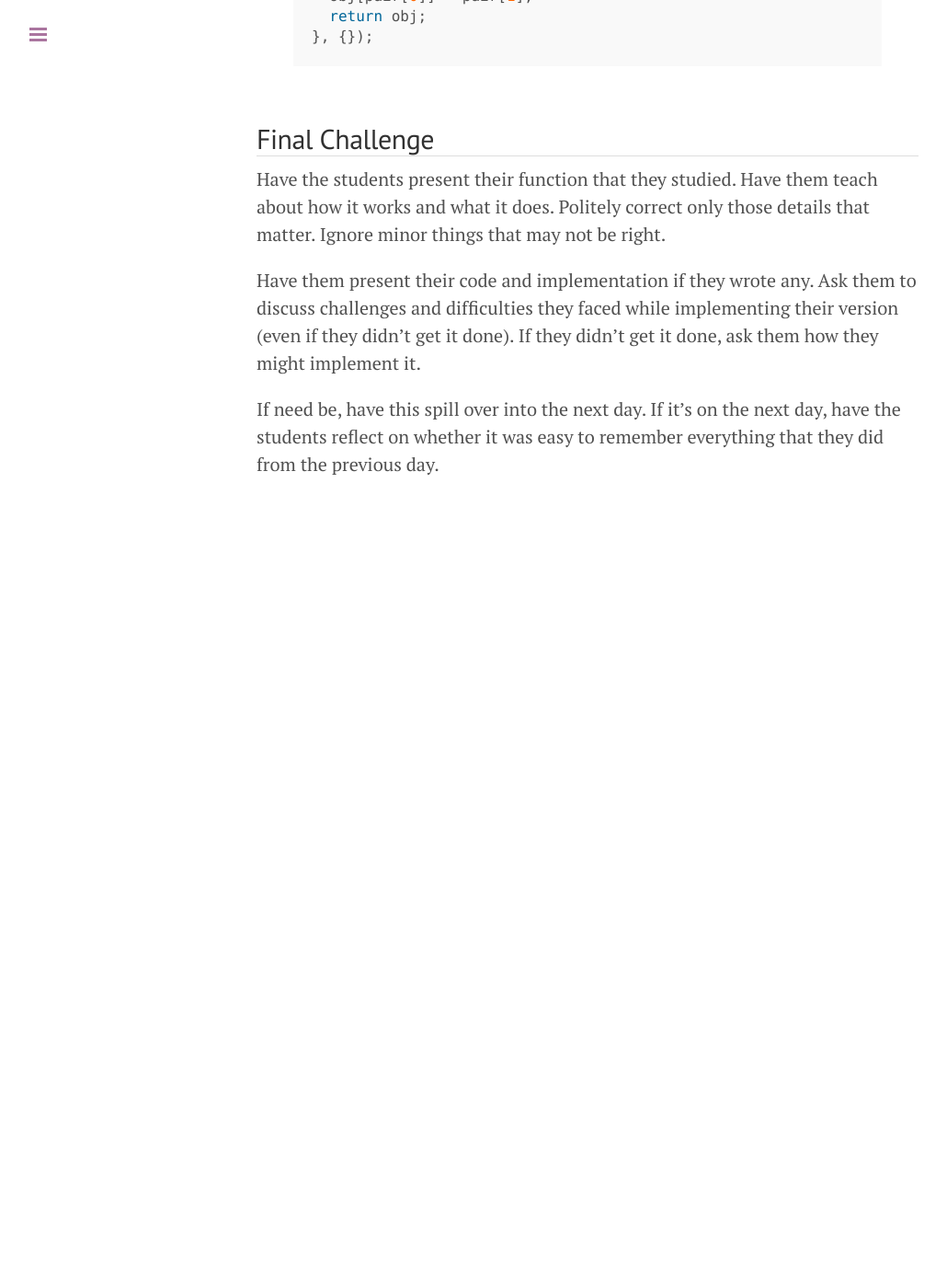
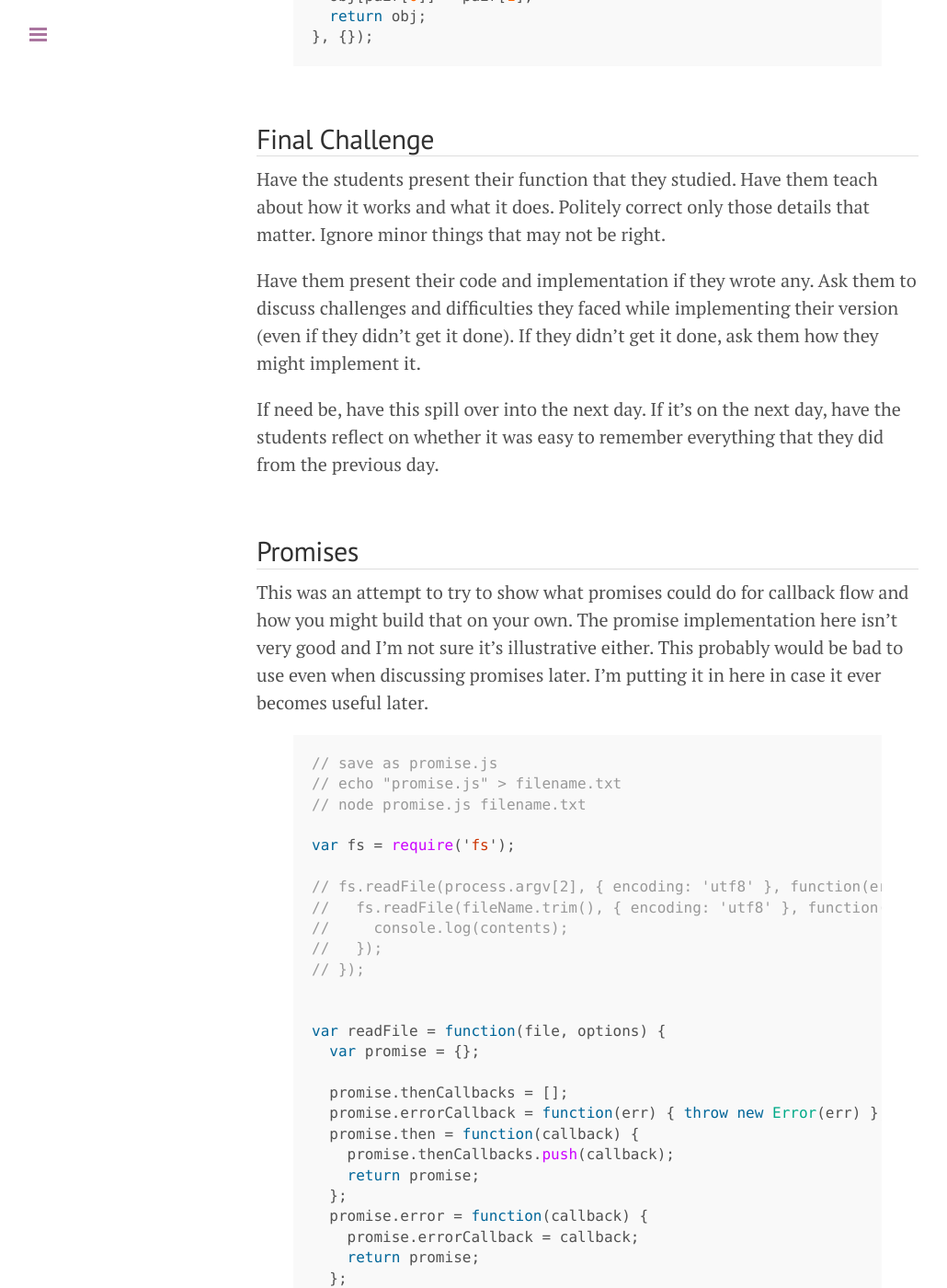
Before and after one commit to wbyoung/jsi, a Jekyll site: the page built from _posts/00-02-05-functional-notes.md, in a window 1280 px wide and 1400 px high, scrolled down 5265 px. Shown: the whole window at 92% size, without its empty margins (1-1031 px from the left). Built offline with Jekyll 4.4.1, drawn with Linux system fonts in a browser that asks for light colours; nearby versions of some CDN libraries; Markdown is read by kramdown in place of the engine named in the settings; before the commit the page ends 5865 px from its top, so only the background shows below that; some of the changed text lies outside the part shown.

Commit message:
Promise stuff.

```diff
--- a/_posts/00-02-05-functional-notes.md
+++ b/_posts/00-02-05-functional-notes.md
@@ -235,3 +235,65 @@ they might implement it.
 If need be, have this spill over into the next day. If it's on the next day,
 have the students reflect on whether it was easy to remember everything that
 they did from the previous day.
+
+
+## Promises
+
+This was an attempt to try to show what promises could do for callback flow and
+how you might build that on your own. The promise implementation here isn't
+very good and I'm not sure it's illustrative either. This probably would be bad
+to use even when discussing promises later. I'm putting it in here in case it
+ever becomes useful later.
+
+{% highlight javascript %}
+// save as promise.js
+// echo "promise.js" > filename.txt
+// node promise.js filename.txt
+
+var fs = require('fs');
+
+// fs.readFile(process.argv[2], { encoding: 'utf8' }, function(err, fileName) {
+//   fs.readFile(fileName.trim(), { encoding: 'utf8' }, function(err, contents) {
+//     console.log(contents);
+//   });
+// });
+
+
+var readFile = function(file, options) {
+  var promise = {};
+
+  promise.thenCallbacks = [];
+  promise.errorCallback = function(err) { throw new Error(err) };
+  promise.then = function(callback) {
+    promise.thenCallbacks.push(callback);
+    return promise;
+  };
+  promise.error = function(callback) {
+    promise.errorCallback = callback;
+    return promise;
+  };
+
+  fs.readFile(file, options, function(err, data) {
+    var success = promise.thenCallbacks.shift();
+    if (err) { promise.errorCallback(err); }
+    else {
+      var result = success(data);
+      var thenable = (result && typeof result.then === 'function');
+      if (thenable) {
+        result.thenCallbacks = promise.thenCallbacks;
+        result.errorCallback = promise.errorCallback;
+      }
+    }
+  });
+
+  return promise;
+};
+
+readFile(process.argv[2], { encoding: 'utf8' })
+.then(function(fileName) {
+  return readFile(fileName.trim(), { encoding: 'utf8' });
+})
+.then(function(contents) {
+  console.log(contents);
+});
+{% endhighlight %}
```
